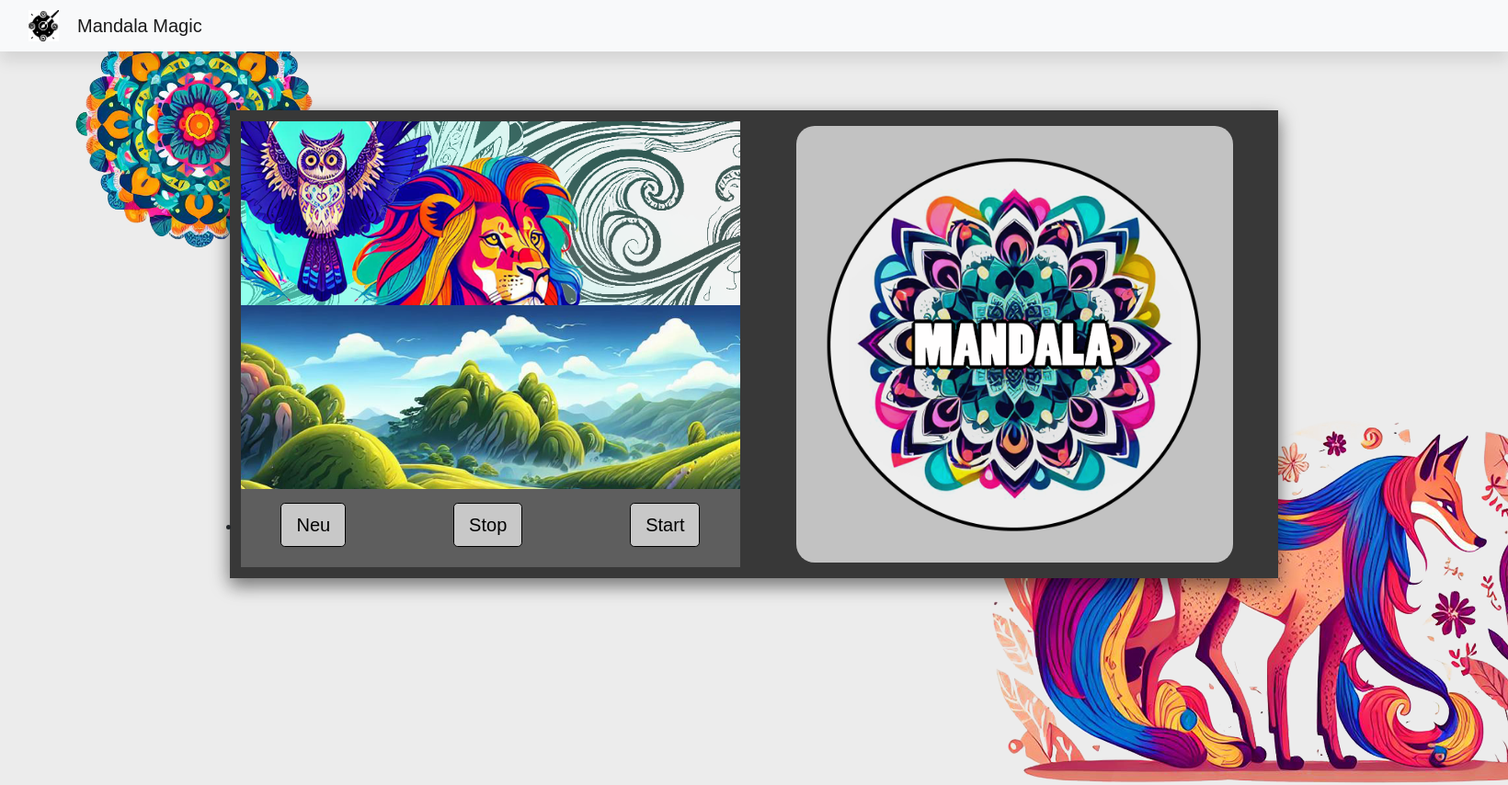
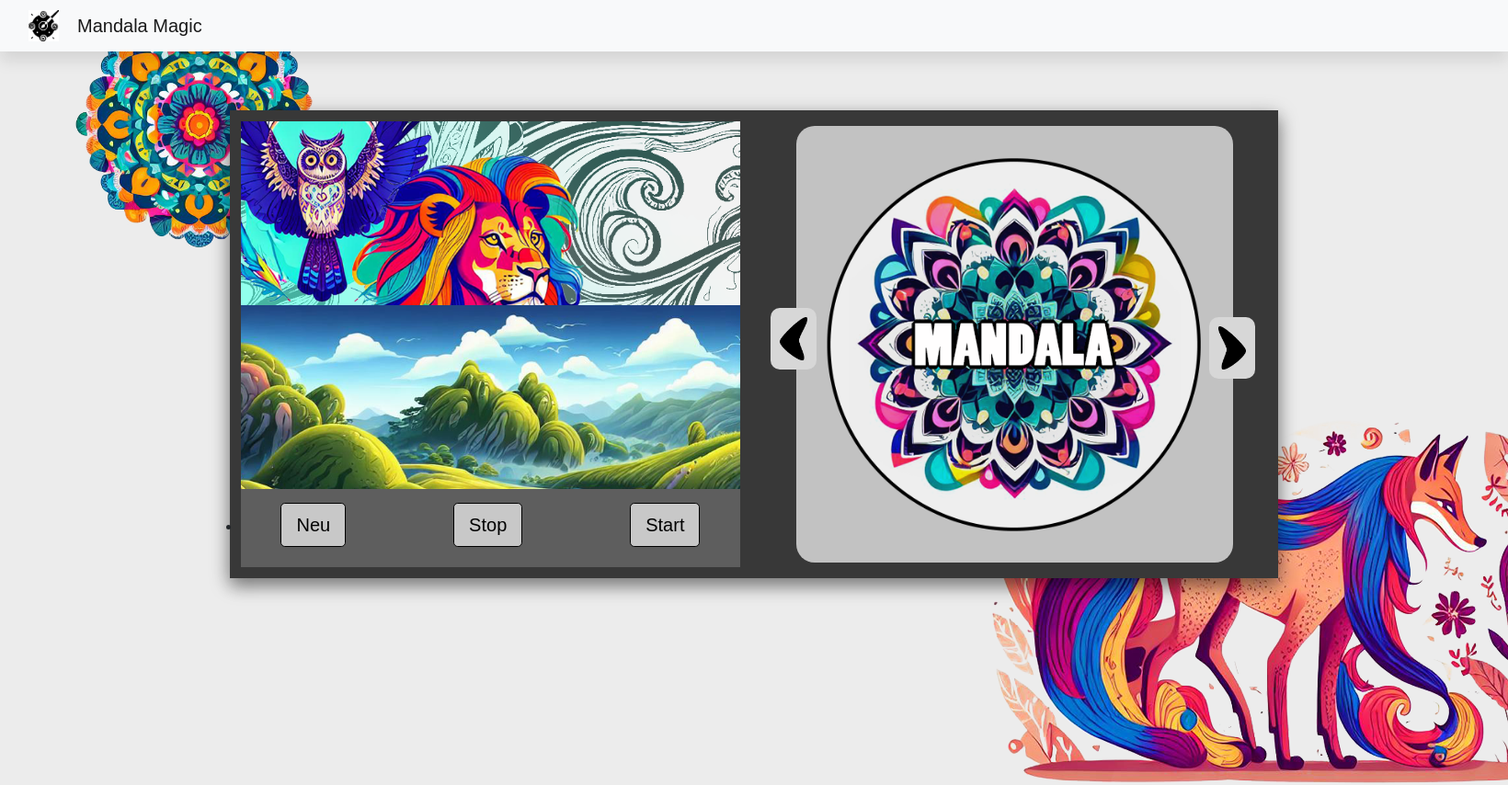
Before and after one commit to DompomG/mandala_v2, a Flask app: page / in a window 1640 px wide; the page is wider, and only the part inside the window is pictured. Shown: the top 854 px of that part at 92% size. Run offline with Flask 3, Linux system fonts and the light colour scheme.

Commit message:
Arrows Left Right added

```diff
--- a/static/styles.css
+++ b/static/styles.css
@@ -2,6 +2,11 @@ body {
     font-family: Arial, Helvetica, sans-serif;
     display: block;
     text-align: center;
+}
+
+#img {
+    width: 100%;
+    height: auto;
 }
 
 html,
@@ -191,3 +196,34 @@ body {
     margin-bottom: 67px;
     margin-right: -595px;
 }
+
+#arrow-left {
+    left: 21px;
+}
+
+#arrow-right {
+    right:25px;
+    top: 25px;
+}
+
+
+.arrow{
+    margin-top: 200px;
+    width: inherit;
+    height: auto;
+    background-color: #d7d7d7;
+    padding: 10px;
+    border-radius: 10px;
+}
+
+.btn-wrap {
+    position: absolute;
+    display: block;
+    z-index: 1;
+    width: 50px;
+    height: auto;
+    background: none;
+    border-style: none;
+    margin-left: auto;
+    margin-right: auto;
+}
--- a/templates/index.html
+++ b/templates/index.html
@@ -57,8 +57,12 @@
         <img src="../static/04_tree2.png" class="slides mainImg sl-active-color hide">
         <img src="../static/04_tree3.png" class="slides mainImg sl-active-color hide">
         <img src="../static/init_mandala.png" id="frontImg" class="slides mainImg hide active">
-
-
+        <div class="btn-wrap" id="arrow-left">
+            <img src="../static/btn_left.png" class="arrow" onclick="swapImg(1)">
+        </div>
+        <div class="btn-wrap" id="arrow-right">
+          <img src="../static/btn_right.png" class="arrow" onclick="swapImg(2)">
+        </div>
         <img src="../static/fox_bg.png" id="fox-bg-img">
       </div>
     </div>
@@ -69,6 +73,12 @@
   </div>
 
   <script>
+function swapImg(direction) {
+  //stop();
+  next(direction);
+  start();
+}
+
     //Params
     var slide_list = document.getElementById("mainImg-wrap");
     var slides = slide_list.getElementsByClassName("slides");
@@ -85,6 +95,18 @@
 
     console.log("Slides: " + slNum + "; Selection Items: " + items.length);
 
+    //EventListeners
+    for (var i = 0; i < items.length; i++) {
+      items[i].addEventListener("click", start);
+      //items[i].addEventListener("click", onClick);
+      console.log("Added EventListener: " + i);
+    }
+    var btn = document.getElementById("stop");
+    const stop_btn = btn.addEventListener("click", stop);
+
+
+
+
 
     function start() {
       id = Array.from(this.parentNode.children).indexOf(this) - 1;
@@ -94,7 +116,7 @@
       //index = id == 0 ? allNum : halfNum;
       index = 0;
       swapClass(slides[slNum], "active");
-      slider = setInterval(next, 1000);
+      slider = setInterval(next, 1500);
     }
 
     function stop() {
@@ -111,15 +133,6 @@
       }
     }
 
-    //EventListeners
-    for (var i = 0; i < items.length; i++) {
-      items[i].addEventListener("click", start);
-      //items[i].addEventListener("click", onClick);
-      console.log("Added EventListener: " + i);
-    }
-    var btn = document.getElementById("stop");
-    const stop_btn = btn.addEventListener("click", stop);
-
     function activeItem(curr) {
       var elem = document.getElementsByClassName("item-active");
       if (elem.length > 0) {
@@ -128,7 +141,7 @@
       curr.classList.add("item-active");
     }
 
-    function next() {
+    function next(direction) {
       slide_list = document.getElementById("mainImg-wrap");
       slides = slide_list.getElementsByClassName("slides");
 
@@ -141,7 +154,12 @@
       console.log("Active Slide: " + currIndex + "; Index: " + index);
       resetAll();
       swapClass(current, "active");
-      index++;
+      if (direction != null && direction == 2) {
+      index--;
+      } else {
+        index++;
+      }
+
     }
 
     function hideElement(elem) {
```
Also changed, not shown: static/btn_left.png (added), static/btn_right.png (added).
